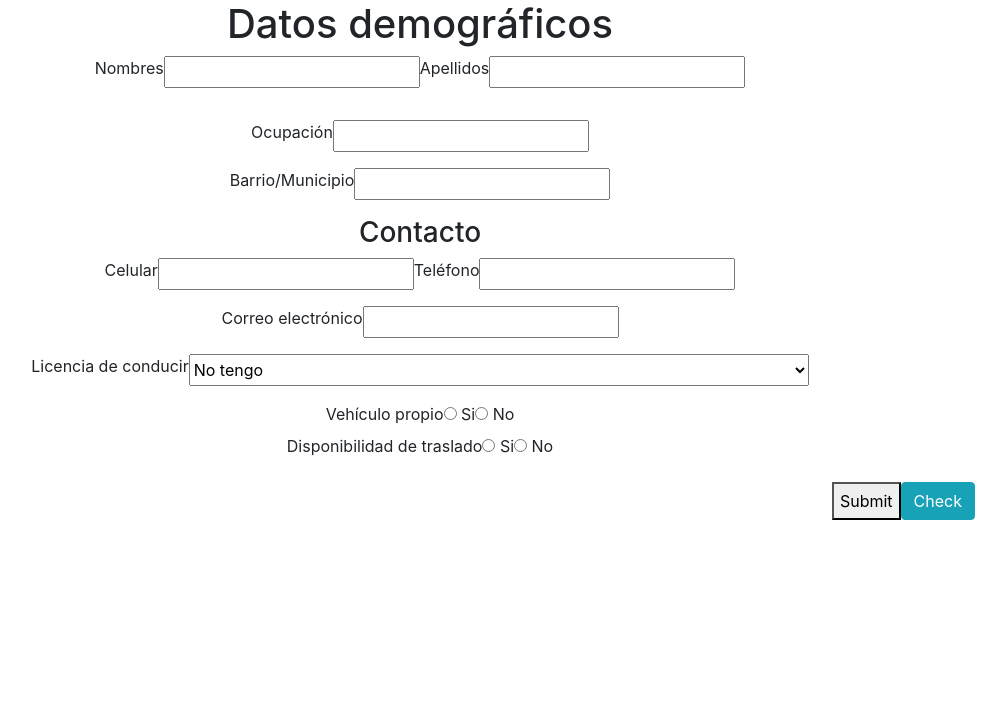
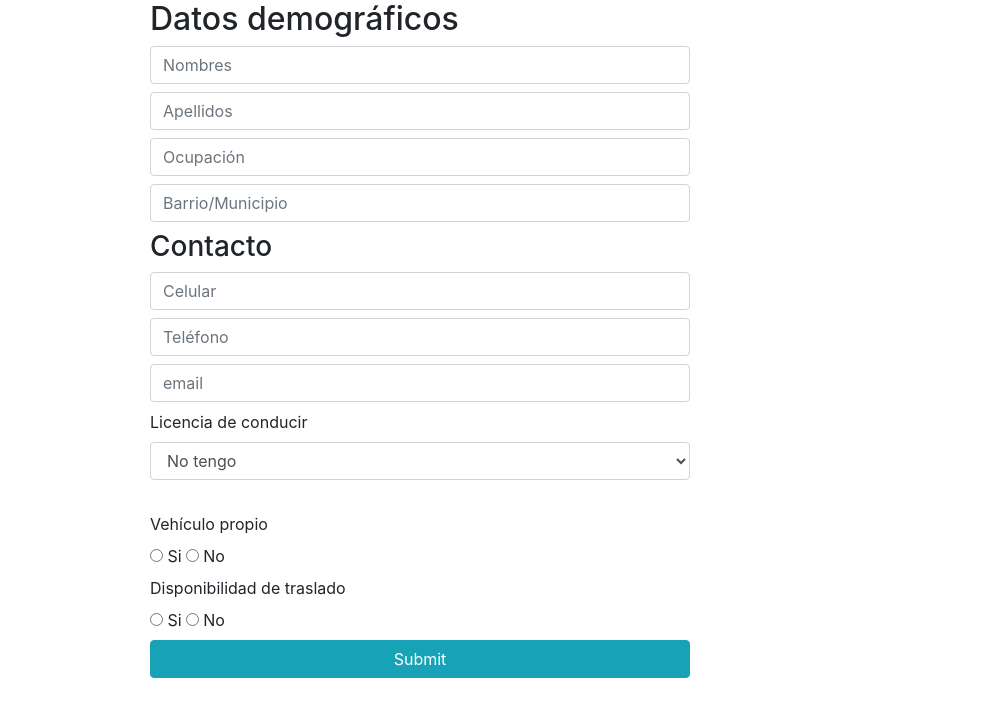
Before and after one commit to rajcespedes/cv, a React (Create React App) app: page / in a window 1280 px wide. Shown: the top 716 px of the page, without its empty margins (220-1226 px from the left). Built offline with nearby package versions, Linux system fonts and the light colour scheme.

Commit message:
Setting former demografico component

```diff
--- a/src/App.js
+++ b/src/App.js
@@ -17,8 +17,8 @@ var browserHistory = [];
 function App() {
   return (
     <Router history={browserHistory}>
-      <Route path='/' exact component={Demograficos} />
-      {/* <Route path='/' exact component={NewDemo} /> */}
+      {/* <Route path='/' exact component={Demograficos} /> */}
+      <Route path='/' exact component={NewDemo} />
       <Route path='/experiencia' component={Experiencia} />
       <Route path='/educacion' component={Educacion} />
       <Route path='/competencias' component={Competencias}/>
```
